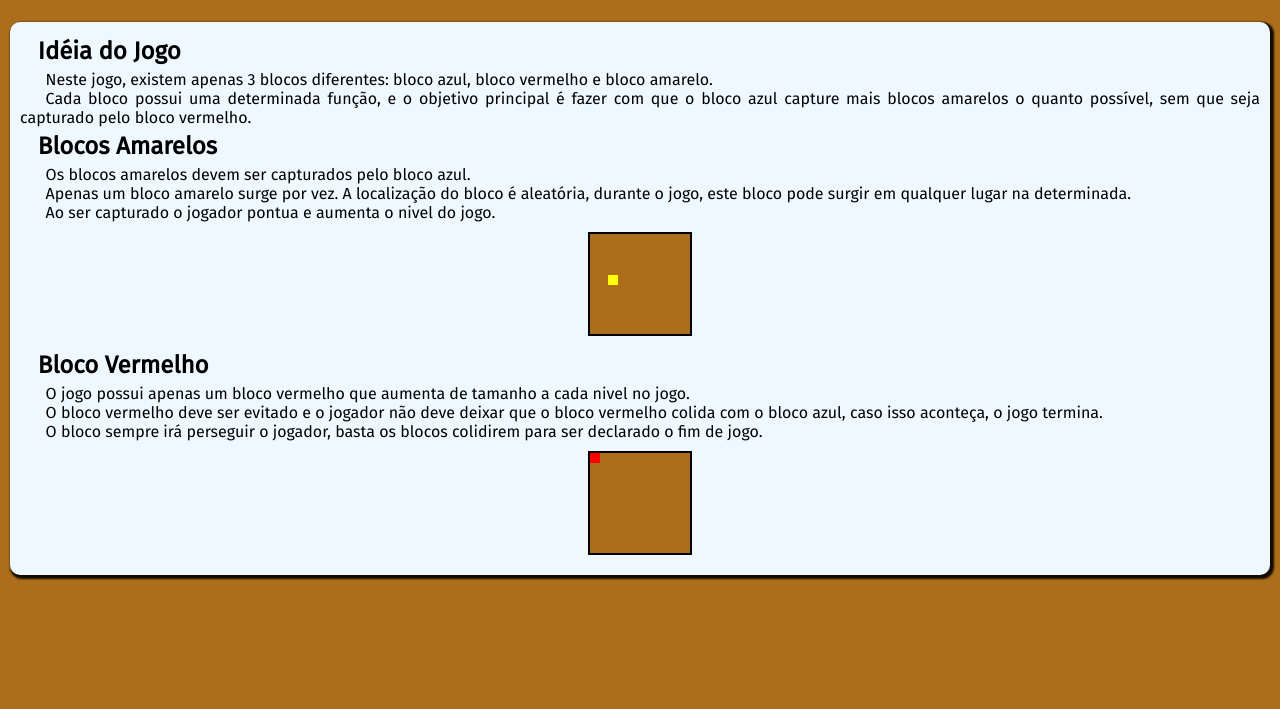
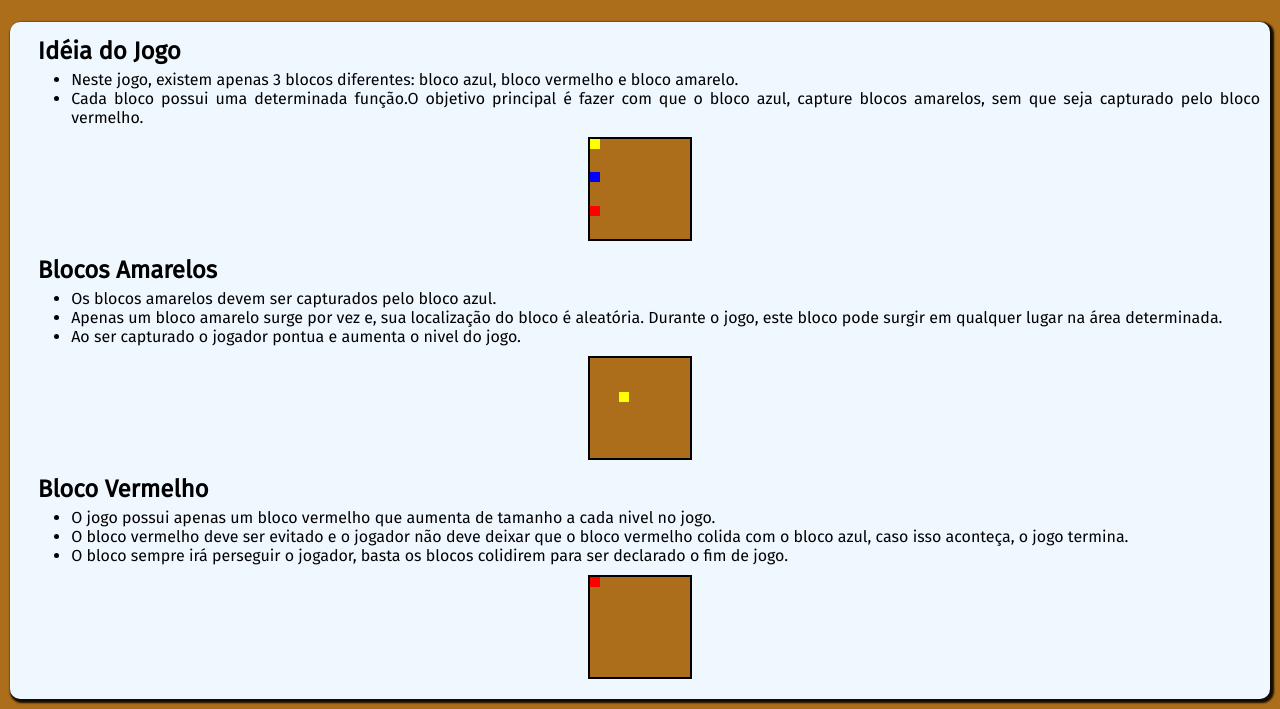
Before and after one commit to pablohsgc/Pique-Blocos, a plain HTML site: page instrucoes.html in a window 1280 px wide. Shown: the part 121-830 px from the top of the page. Before the commit the page ends 800 px from the top, so only its background shows below. Drawn offline with Linux system fonts and the light colour scheme; a web font is replaced by a local one.

Commit message:
revisão de pagina

```diff
--- a/instrucoes.html
+++ b/instrucoes.html
@@ -13,17 +13,24 @@
     <header><h1>Pique Blocos</h1></header>
     <div class="areaTexto">
         <h2>Idéia do Jogo</h2>
-        <p>Neste jogo, existem apenas 3 blocos diferentes: bloco azul, bloco vermelho e bloco amarelo.</p>
-        <p>Cada bloco possui uma determinada função, e o objetivo principal é fazer com que o bloco azul capture mais blocos amarelos o quanto possível, sem que seja capturado pelo bloco vermelho.</p>
+        <ul>
+            <li>Neste jogo, existem apenas 3 blocos diferentes: bloco azul, bloco vermelho e bloco amarelo.</li>
+            <li>Cada bloco possui uma determinada função.O objetivo principal é fazer com que o bloco azul, capture blocos amarelos, sem que seja capturado pelo bloco vermelho.</li>
+        </ul>
+        <div class="areaAnimacao"><div class="blocoAmarelo"></div><div class="blocoAzul"></div><div class="blocoVermelho"></div></div>
         <h2>Blocos Amarelos</h2>
-        <p>Os blocos amarelos devem ser capturados pelo bloco azul.</p>
-        <p>Apenas um bloco amarelo surge por vez. A localização do bloco é aleatória, durante o jogo, este bloco pode surgir em qualquer lugar na determinada.</p>
-        <p>Ao ser capturado o jogador pontua e aumenta o nivel do jogo.</p>
+        <ul>
+            <li>Os blocos amarelos devem ser capturados pelo bloco azul.</li>
+            <li>Apenas um bloco amarelo surge por vez e, sua localização do bloco é aleatória. Durante o jogo, este bloco pode surgir em qualquer lugar na área determinada.</li>
+            <li>Ao ser capturado o jogador pontua e aumenta o nivel do jogo.</li>
+        </ul>
         <div class="areaAnimacao"><div class="blocoAmarelo" id="bloco-amarelo-1"></div></div>
         <h2>Bloco Vermelho</h2>
-        <p>O jogo possui apenas um bloco vermelho que aumenta de tamanho a cada nivel no jogo.</p>
-        <p>O bloco vermelho deve ser evitado e o jogador não deve deixar que o bloco vermelho colida com o bloco azul, caso isso aconteça, o jogo termina.</p>
-        <p>O bloco sempre irá perseguir o jogador, basta os blocos colidirem para ser declarado o fim de jogo.</p>
+        <ul>
+            <li>O jogo possui apenas um bloco vermelho que aumenta de tamanho a cada nivel no jogo.</li>
+            <li>O bloco vermelho deve ser evitado e o jogador não deve deixar que o bloco vermelho colida com o bloco azul, caso isso aconteça, o jogo termina.</li>
+            <li>O bloco sempre irá perseguir o jogador, basta os blocos colidirem para ser declarado o fim de jogo.</li>
+        </ul>
         <div class="areaAnimacao"><div class="blocoVermelho" id="bloco-vermelho-1"></div></div>
     </div>
 
--- a/scripts/animacao-bloco-amarelo.js
+++ b/scripts/animacao-bloco-amarelo.js
@@ -25,4 +25,4 @@ ponto = new Ponto(0,0,10);
 var animacao = setInterval(() => {
     ponto.nova_coordenada();
     div_bloco_amarelo.style.margin = `${ponto.posicao_x}px ${ponto.posicao_y}px`;
-},500);
+},1000);
--- a/styles/style-instrucoes.css
+++ b/styles/style-instrucoes.css
@@ -3,6 +3,21 @@
 *{
     margin: 0;
     padding: 0;
+}
+
+body{
+    display: grid;
+    background-color: rgb(173, 110, 27);
+}
+
+.areaTexto{
+    background-color: aliceblue;
+    margin: 10px;
+    text-align: justify;
+    border-radius: 10px;
+    box-shadow: 2px 2px 2px 2px rgba(0,0,0,.9);
+    padding: 10px;
+    font-family: 'Fira Sans', sans-serif;
 }
 
 header{
@@ -21,23 +36,8 @@ h2{
     padding: 5px;
 }
 
-body{
-    display: grid;
-    background-color: rgb(173, 110, 27);
-}
-
-.areaTexto{
-    background-color: aliceblue;
-    margin: 10px;
-    text-align: justify;
-    border-radius: 10px;
-    box-shadow: 2px 2px 2px 2px rgba(0,0,0,.9);
-    padding: 10px;
-}
-
-p{
-    text-indent: 2vw;
-    font-family: 'Fira Sans', sans-serif;
+ul li{
+    margin-left: 4vw;
 }
 
 /*Pode ser criado um css apenas para isso*/
@@ -56,6 +56,12 @@ p{
     width: 10px;
 }
 
+.blocoAzul{
+    background-color: blue;
+    height: 10px;
+    width: 10px;
+}
+
 .blocoVermelho{
     background-color: red;
     height: 10px;
```
